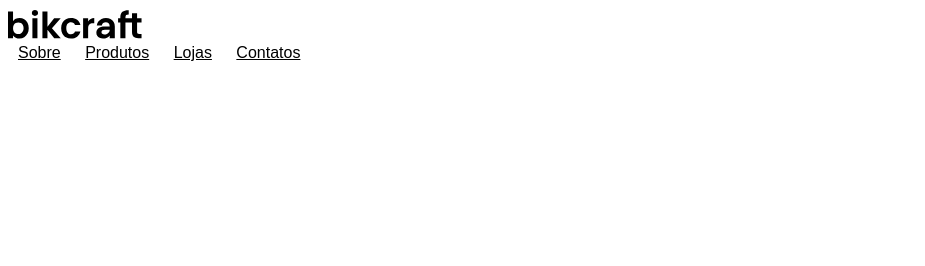
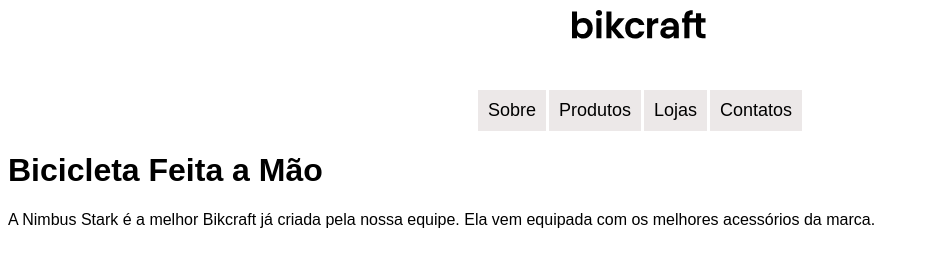
Before and after one commit to PauloHenrique993940/Bikcraft, a plain HTML site: page index.html in a window 1280 px wide. Shown: the whole page, without its empty margins (0-925 px from the left). Drawn offline with Linux system fonts and the light colour scheme; files that its build step writes are made by us from their sources.

Commit message:
Criando a estrutura do site

```diff
--- a/index.html
+++ b/index.html
@@ -4,17 +4,35 @@
     <meta charset="UTF-8">
     <meta name="viewport" content="width=device-width, initial-scale=1.0">
     <title>Bikcraft</title>
-    <link rel="stylesheet" href="style.css">
+    <link rel="stylesheet" href="css/style.css">
 </head>
 <body>
+    <div class="image">
+        <img src="./img/bikcraft.svg" alt="Bikcraft">
 
-    <img src="./img/bikcraft.svg" alt="Bikcraft">
-    <div>
+    </div>
+
+    <div class="navbar">
         <a href="">Sobre</a>
         <a href="">Produtos</a>
         <a href="">Lojas</a>
         <a href="">Contatos</a>
     </div>
 
+    <div class="conteudo">
+        <div class="introducao">
+            <span class="detalhe"></span>
+            <h1>Bicicleta Feita a Mão</h1>
+            <p>
+                A Nimbus Stark é a melhor Bikcraft já criada
+                pela nossa equipe. Ela vem equipada com os
+                melhores acessórios da marca.
+            </p>
+
+
+        </div>
+
+    </div>
+
 </body>
 </html>
```
